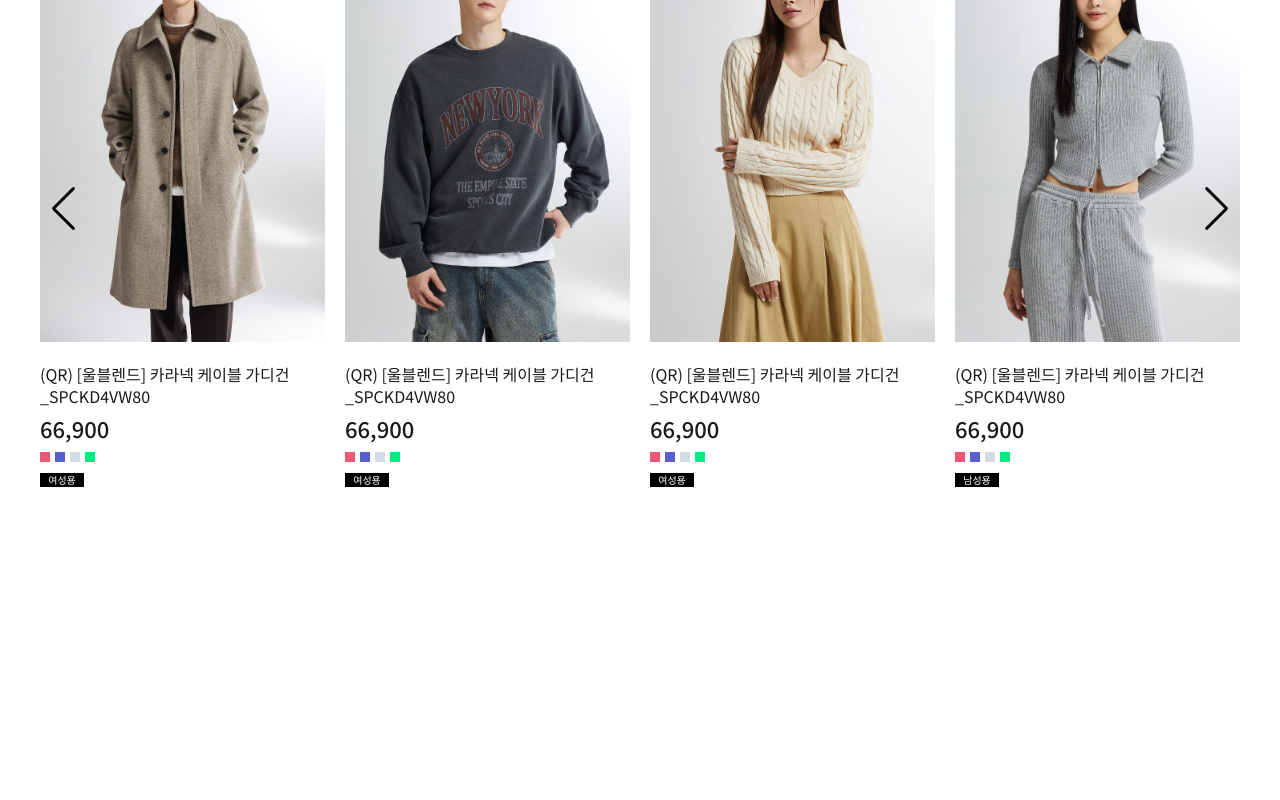
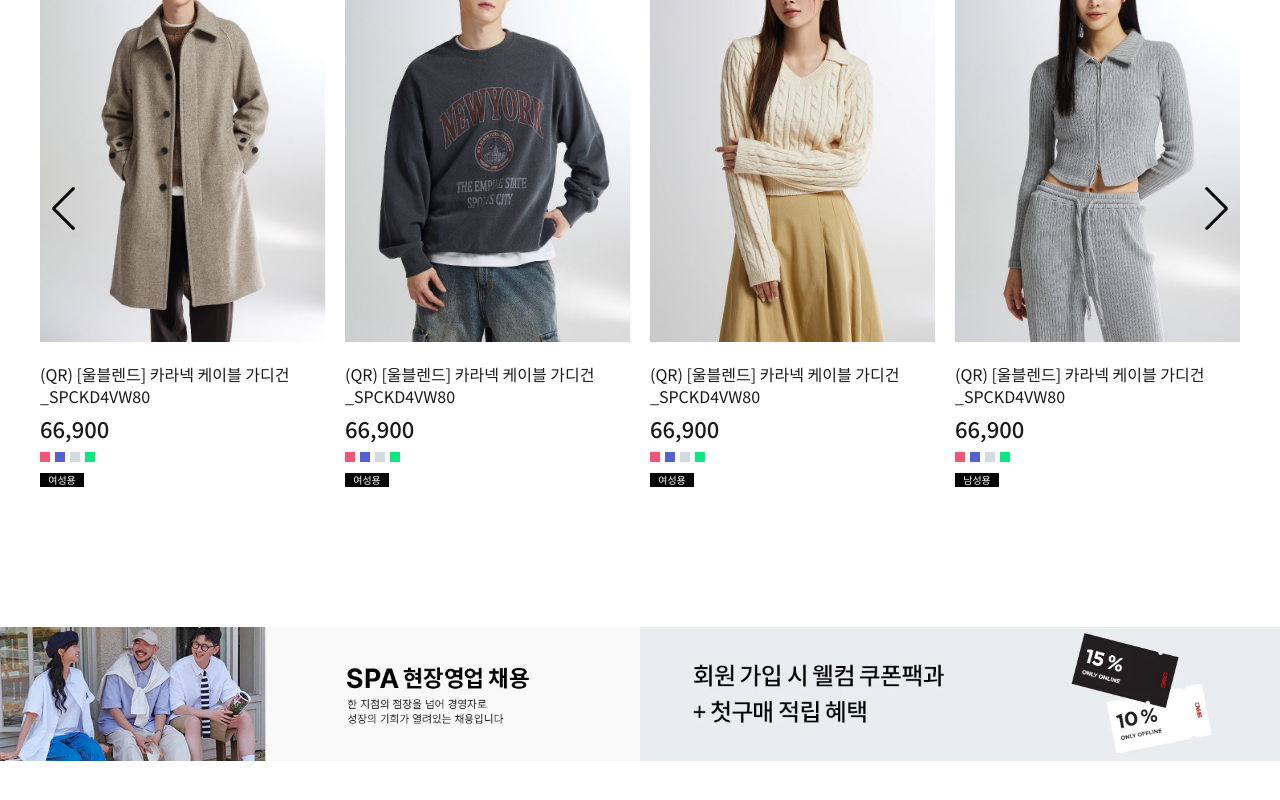
Before and after one commit to aromad17/next_shopping, a Next.js app: page / in a window 1280 px wide. Shown: the part 2507-3307 px from the top of the page. Before the commit the page ends 3004 px from the top, so only its background shows below. Built offline with nearby package versions, Linux system fonts and the light colour scheme.

Commit message:
business부분 끝

```diff
--- a/components/Header.tsx
+++ b/components/Header.tsx
@@ -390,14 +390,14 @@ export default function Header() {
       <style jsx>{`
         .header_back {
           position: fixed;
-          top: 0;
+          top: -10000px;
           left: 0;
           display: block;
           width: 100%;
           height: 100%;
           background: rgba(0, 0, 0, 0);
           z-index: 0;
-          transition: all 0.3s linear 0s;
+          transition: background 0.3s linear 0s;
         }
 
         .cboth {
@@ -410,6 +410,7 @@ export default function Header() {
         }
 
         .header_back.on {
+          top: 0px;
           background: rgba(0, 0, 0, 0.7);
           z-index: 998;
         }
--- a/pages/index.tsx
+++ b/pages/index.tsx
@@ -374,7 +374,24 @@ export default function Home() {
             </div>
           </div>
         </div>
-        <div className="style_wrap cboth"></div>
+        <div className="business_wrap cboth">
+          <ul>
+            <li>
+              <Link legacyBehavior href="#">
+                <a>
+                  <img src="/images/business1.webp" />
+                </a>
+              </Link>
+            </li>
+            <li>
+              <Link legacyBehavior href="#">
+                <a>
+                  <img src="/images/business2.webp" />
+                </a>
+              </Link>
+            </li>
+          </ul>
+        </div>
         <div className="lookbook_wrap cboth"></div>
         <div className="snap_wrap cboth"></div>
       </div>
@@ -766,6 +783,30 @@ export default function Home() {
         .isWoman.none {
           display: none;
         }
+
+        /* 비즈니스 */
+        .business_wrap {
+          width: 100%;
+          min-width: 1200px;
+          margin: 130px 0 50px;
+        }
+        .business_wrap > ul {
+          display: flex;
+          flex-wrap: nowrap;
+          flex-direction: row;
+
+          width: 100%;
+        }
+        .business_wrap > ul > li {
+          width: 50%;
+        }
+        .business_wrap > ul > li > a {
+          display: block;
+          width: 100%;
+        }
+        .business_wrap > ul > li > a > img {
+          width: 100%;
+        }
       `}</style>
     </>
   );
```
Also changed, not shown: public/images/business1.webp (renamed from public/images/312b6f02cf87c4fd4a1c8059efad9a0b.webp), public/images/business2.webp (renamed from public/images/8fb497a08683204c1bf6b72f88e286ec.webp).
